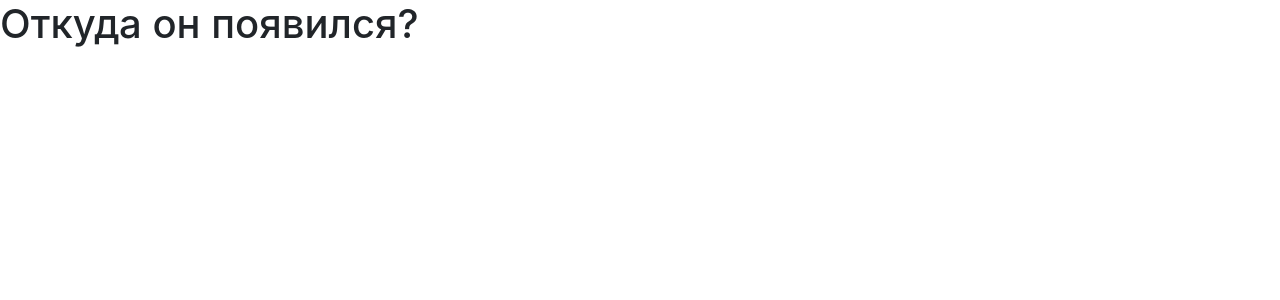
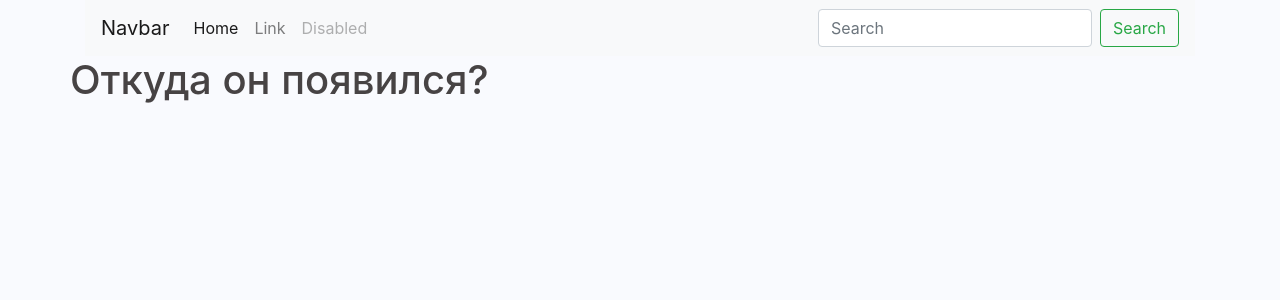
Before and after one commit to it-com-sasha/it_com, a Django app: page / in a window 1280 px wide. Shown: the top 300 px of the page. Run offline with Django 3.2, Linux system fonts and the light colour scheme; data comes from the database, SQL or seed files in the repository; some libraries are stand-ins or nearby versions.

Commit message:
Добавлено немного стилей

```diff
--- /dev/null
+++ b/static/css/palette.css
@@ -0,0 +1,10 @@
+/* Palette generated by Material Palette - materialpalette.com/blue-grey/grey */
+
+.dark-primary-color    { background: #455A64; }
+.default-primary-color { background: #607D8B; }
+.light-primary-color   { background: #f9fafe; }
+.text-primary-color    { color: #FFFFFF; }
+.accent-color          { background: #9E9E9E; }
+.primary-text-color    { color: #474344; }
+.secondary-text-color  { color: #90877e; }
+.divider-color         { border-color: #BDBDBD; }
--- a/templates/base.html
+++ b/templates/base.html
@@ -6,11 +6,28 @@
     <meta name="viewport" content="width=device-width, initial-scale=1.0">
     <title>{% block title %}IT-Com, простая разработка сложных сайтов {% endblock title %}</title>
     <link rel="stylesheet" href={% static 'css/bootstrap.min.css' %}>
+    <link rel="stylesheet" href={% static 'css/palette.css' %}>
+    <link rel="stylesheet" href={% static 'css/style.css' %}>
 </head>
-<body>
-    {% block content %}
+<body class="light-primary-color primary-text-color">
 
-    {% endblock content %}
+    <div class="container">
+
+        <div class="row">
+            {% include 'includes/header.html' %}
+        </div>
+
+        <div class="row">
+            {% block content %}
+
+            {% endblock content %}
+        </div>
+
+        <div class="row">
+            {% include 'includes/footer.html' %}
+        </div>
+
+    </div>
 
     <script src={% static 'js/bootstrap.min.js' %}></script>
 </body>
--- /dev/null
+++ b/templates/includes/header.html
@@ -0,0 +1,27 @@
+<div class="col-12">
+    <nav class="navbar navbar-expand-lg navbar-light bg-light">
+        <a class="navbar-brand" href="#">Navbar</a>
+        <button class="navbar-toggler" type="button" data-toggle="collapse" data-target="#navbarTogglerDemo02"
+            aria-controls="navbarTogglerDemo02" aria-expanded="false" aria-label="Toggle navigation">
+            <span class="navbar-toggler-icon"></span>
+        </button>
+
+        <div class="collapse navbar-collapse" id="navbarTogglerDemo02">
+            <ul class="navbar-nav mr-auto mt-2 mt-lg-0">
+                <li class="nav-item active">
+                    <a class="nav-link" href="#">Home <span class="sr-only">(current)</span></a>
+                </li>
+                <li class="nav-item">
+                    <a class="nav-link" href="#">Link</a>
+                </li>
+                <li class="nav-item">
+                    <a class="nav-link disabled" href="#" tabindex="-1" aria-disabled="true">Disabled</a>
+                </li>
+            </ul>
+            <form class="form-inline my-2 my-lg-0">
+                <input class="form-control mr-sm-2" type="search" placeholder="Search">
+                <button class="btn btn-outline-success my-2 my-sm-0" type="submit">Search</button>
+            </form>
+        </div>
+    </nav>
+</div>
```
Also changed, not shown: static/css/style.css (added), templates/includes/footer.html (added).
